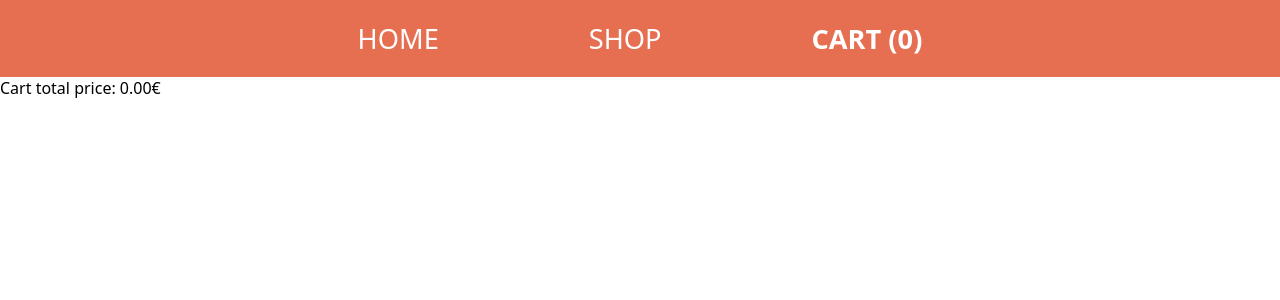
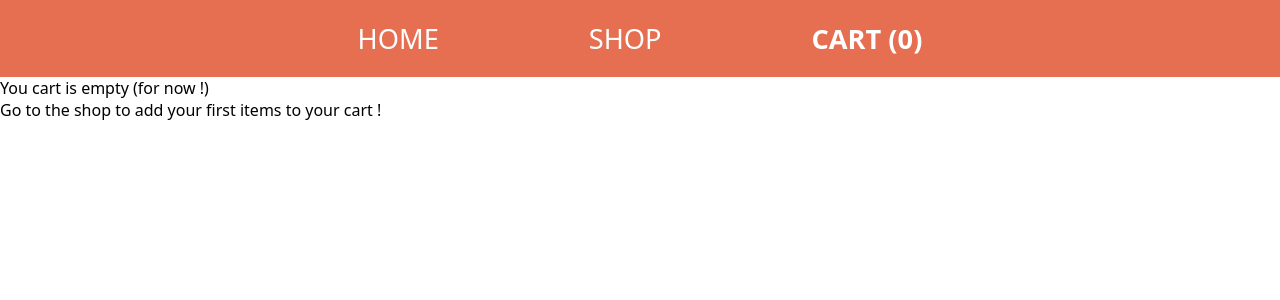
Before and after one commit to louis-esco/top-react-shopping-cart, a React (Vite) app: page /cart in a window 1280 px wide. Shown: the top 300 px of the page. Built offline with nearby package versions, Linux system fonts and the light colour scheme.

Commit message:
Add empty cart state

```diff
--- a/src/components/Cart/Cart.jsx
+++ b/src/components/Cart/Cart.jsx
@@ -3,10 +3,19 @@ import { useOutletContext } from "react-router-dom";
 import CartItem from "../CartItem/CartItem";
 
 export default function Cart() {
-  const { getCart, getCartPrice, addToCart, removeFromCart } =
+  const { getCart, getCartLength, getCartPrice, addToCart, removeFromCart } =
     useOutletContext();
   const cart = getCart();
   const cartPrice = getCartPrice().toFixed(2);
+
+  if (getCartLength() === 0) {
+    return (
+      <div>
+        <div>You cart is empty (for now !)</div>
+        <div>Go to the shop to add your first items to your cart !</div>
+      </div>
+    );
+  } else {
     return (
       <>
         <div className="cartList">
@@ -23,3 +32,4 @@ export default function Cart() {
       </>
     );
   }
+}
```
Lines whose indentation alone changed are shown as unchanged.
